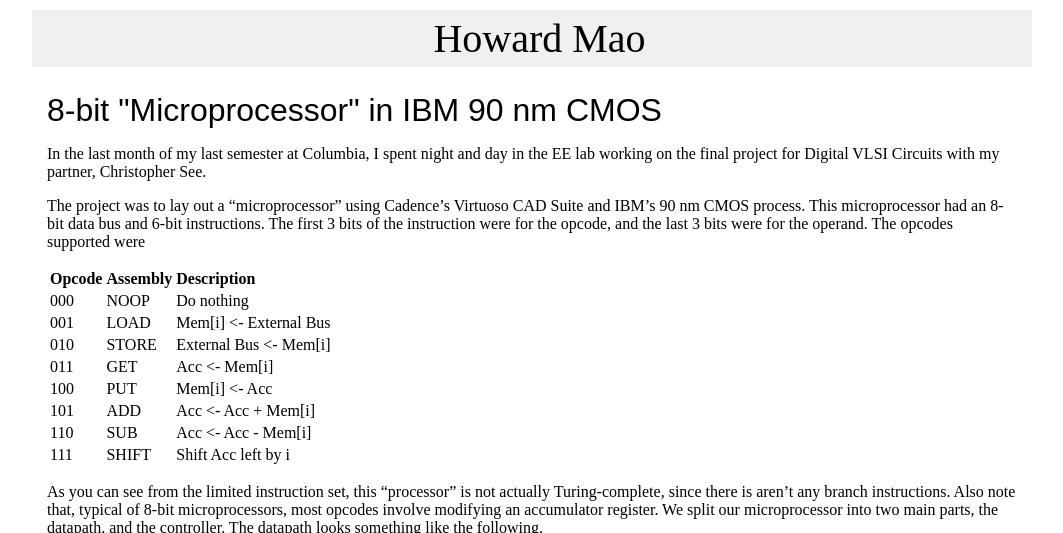
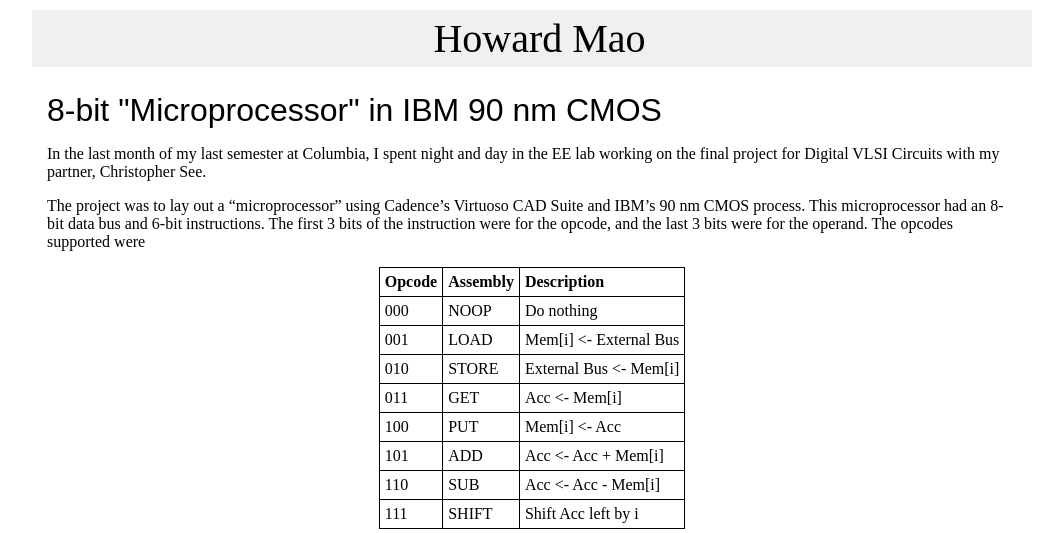
Before and after one commit to zhemao/zhemao.github.com, a Jekyll site: the page built from _posts/2013-12-20-vlsi-8bit-uproc.markdown, in a window 1280 px wide. Shown: the top 533 px of the page, without its empty margins (108-1171 px from the left). Built offline with Jekyll 4.4.1, drawn with Linux system fonts in a browser that asks for light colours; grey boxes are pictures that could not be loaded.

Commit message:
styling for tables

```diff
--- a/css/main.css
+++ b/css/main.css
@@ -57,6 +57,19 @@
   display: block;
 }
 
+table {
+  margin-left: auto;
+  margin-right: auto;
+  border: 1px solid #000;
+  border-collapse: collapse;
+}
+
+th, td {
+  border: 1px solid #000;
+  padding: 5px;
+  margin: 0px;
+}
+
 #container {
   margin: 10px auto 10px auto;
   max-width: 1000px;
```
